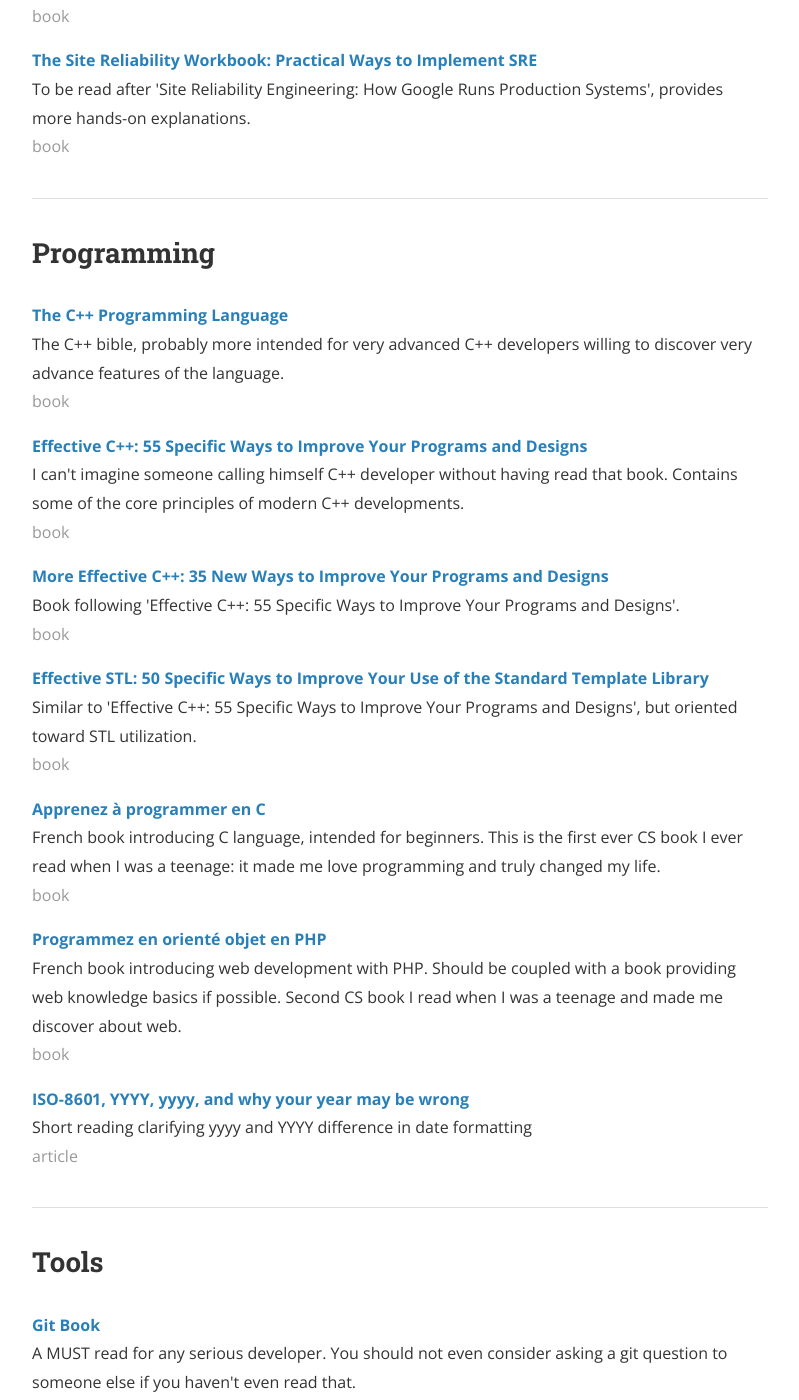
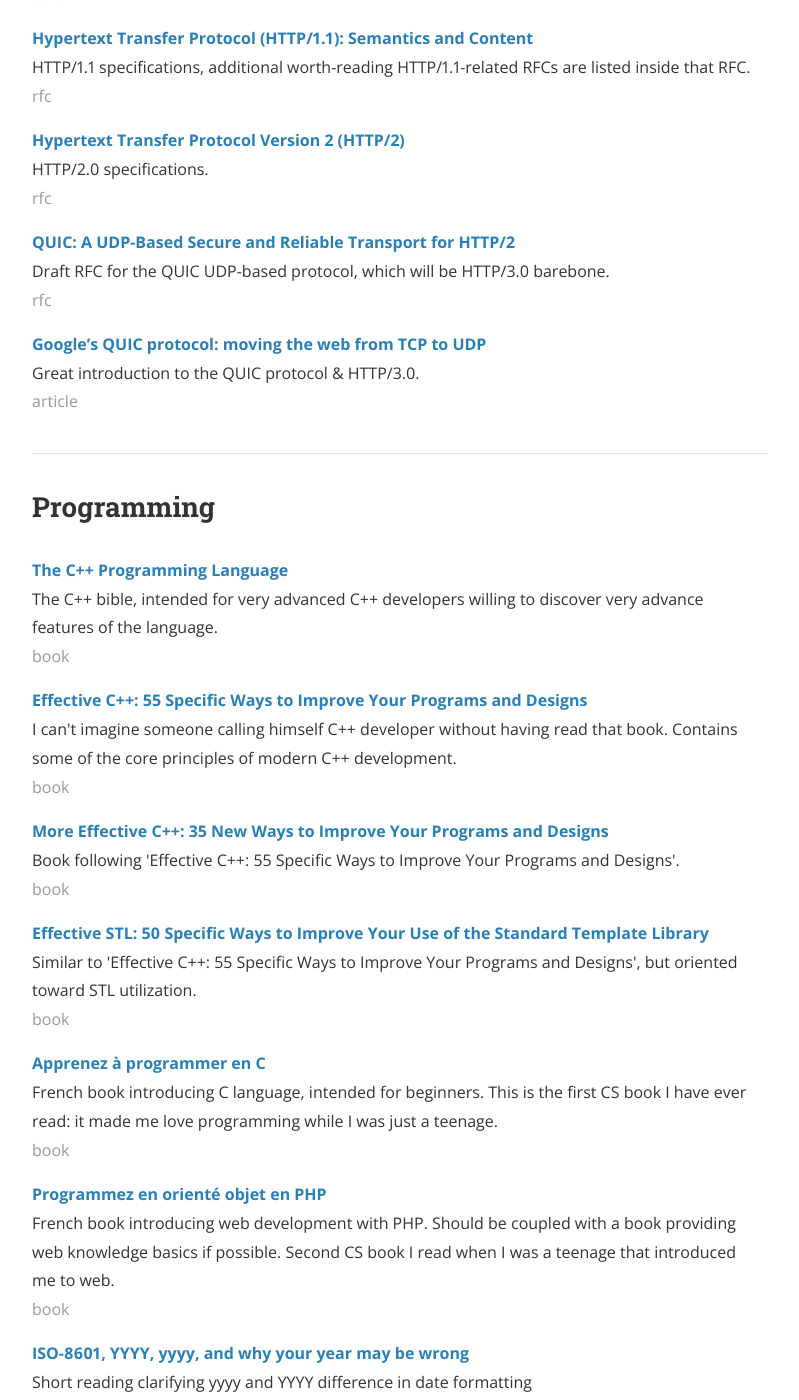
Before and after one commit to Cylix/cylix.github.io, a Jekyll site: the page built from resources.html, in a window 1280 px wide and 1400 px high, scrolled down 1261 px. Shown: the whole window, without its empty margins (240-1039 px from the left). Built offline with Jekyll 4.4.1, drawn with Linux system fonts in a browser that asks for light colours; nearby versions of some CDN libraries; some of the changed text lies outside the part shown.

Commit message:
reorganize and fix typos

```diff
--- a/_data/resources.yml
+++ b/_data/resources.yml
@@ -1,9 +1,28 @@
+- title: Tools
+  items:
+    - name: "Git Book"
+      type: book
+      link: "https://git-scm.com/book/en/v2"
+      description: "A MUST read for any serious developer. You should not even consider asking a git question to someone else if you haven't even read that."
+
+- title: Infrastructure
+  items:
+    - name: "Site Reliability Engineering: How Google Runs Production Systems"
+      type: book
+      link: "https://www.amazon.com/Site-Reliability-Engineering-Production-Systems/dp/149192912X"
+      description: "Interesting reading about how google runs its production environment through its SRE team. One of the best reading I ever had."
+
+    - name: "The Site Reliability Workbook: Practical Ways to Implement SRE"
+      type: book
+      link: "https://www.amazon.com/Site-Reliability-Workbook-Practical-Implement/dp/1492029505"
+      description: "To be read after 'Site Reliability Engineering: How Google Runs Production Systems', provides more hands-on explanations."
+
 - title: Security
   items:
     - name: "The Web Application Hacker's Handbook: Finding and Exploiting Security Flaws"
       type: book
       link: "https://www.amazon.com/Web-Application-Hackers-Handbook-Exploiting/dp/1118026470"
-      description: "Web security knowledge basics that EVERY web serious developer MUST know."
+      description: "Web security knowledge basics that any serious web developer must know."
 
 - title: Web
   items:
@@ -25,36 +44,24 @@
     - name: "QUIC: A UDP-Based Secure and Reliable Transport for HTTP/2"
       type: rfc
       link: "https://tools.ietf.org/html/draft-tsvwg-quic-protocol-00"
-      description: "Draft RFC for the QUIC UDP-based protocol, which will HTTP/3.0 barebone."
+      description: "Draft RFC for the QUIC UDP-based protocol, which will be HTTP/3.0 barebone."
 
     - name: "Google’s QUIC protocol: moving the web from TCP to UDP"
       type: article
       link: "https://ma.ttias.be/googles-quic-protocol-moving-web-tcp-udp/"
       description: "Great introduction to the QUIC protocol & HTTP/3.0."
 
-- title: Infrastructure
-  items:
-    - name: "Site Reliability Engineering: How Google Runs Production Systems"
-      type: book
-      link: "https://www.amazon.com/Site-Reliability-Engineering-Production-Systems/dp/149192912X"
-      description: "Interesting reading about how google runs its production environment through its SRE team. One of the best reading I ever had."
-
-    - name: "The Site Reliability Workbook: Practical Ways to Implement SRE"
-      type: book
-      link: "https://www.amazon.com/Site-Reliability-Workbook-Practical-Implement/dp/1492029505"
-      description: "To be read after 'Site Reliability Engineering: How Google Runs Production Systems', provides more hands-on explanations."
-
 - title: Programming
   items:
     - name: "The C++ Programming Language"
       type: book
       link: "https://www.amazon.fr/gp/product/0321958322/ref=oh_aui_detailpage_o00_s00?ie=UTF8&psc=1"
-      description: "The C++ bible, probably more intended for very advanced C++ developers willing to discover very advance features of the language."
+      description: "The C++ bible, intended for very advanced C++ developers willing to discover very advance features of the language."
 
     - name: "Effective C++: 55 Specific Ways to Improve Your Programs and Designs"
       type: book
       link: "https://www.amazon.fr/gp/product/0321334876/ref=oh_aui_detailpage_o00_s00?ie=UTF8&psc=1"
-      description: "I can't imagine someone calling himself C++ developer without having read that book. Contains some of the core principles of modern C++ developments."
+      description: "I can't imagine someone calling himself C++ developer without having read that book. Contains some of the core principles of modern C++ development."
 
     - name: "More Effective C++: 35 New Ways to Improve Your Programs and Designs"
       type: book
@@ -69,24 +76,17 @@
     - name: "Apprenez à programmer en C"
       type: book
       link: "https://www.amazon.com/Apprenez-%C3%A0-programmer-2e-%C3%A9dition/dp/B006MV70GS/ref=tmm_hrd_swatch_0?_encoding=UTF8&qid=1546271887&sr=8-1"
-      description: "French book introducing C language, intended for beginners. This is the first ever CS book I ever read when I was a teenage: it made me love programming and truly changed my life."
+      description: "French book introducing C language, intended for beginners. This is the first CS book I have ever read: it made me love programming while I was just a teenage."
 
     - name: "Programmez en orienté objet en PHP"
       type: book
       link: "https://www.amazon.com/Programmez-orient%C3%A9-objet-PHP/dp/B00AENY5T0/ref=tmm_hrd_swatch_0?_encoding=UTF8&qid=1546271887&sr=8-4-fkmr0"
-      description: "French book introducing web development with PHP. Should be coupled with a book providing web knowledge basics if possible. Second CS book I read when I was a teenage and made me discover about web."
+      description: "French book introducing web development with PHP. Should be coupled with a book providing web knowledge basics if possible. Second CS book I read when I was a teenage that introduced me to web."
 
     - name: "ISO-8601, YYYY, yyyy, and why your year may be wrong"
       type: article
       link: "https://ericasadun.com/2018/12/25/iso-8601-yyyy-yyyy-and-why-your-year-may-be-wrong/"
       description: "Short reading clarifying yyyy and YYYY difference in date formatting"
-
-- title: Tools
-  items:
-    - name: "Git Book"
-      type: book
-      link: "https://git-scm.com/book/en/v2"
-      description: "A MUST read for any serious developer. You should not even consider asking a git question to someone else if you haven't even read that."
 
 - title: Algorithms
   items:
```
